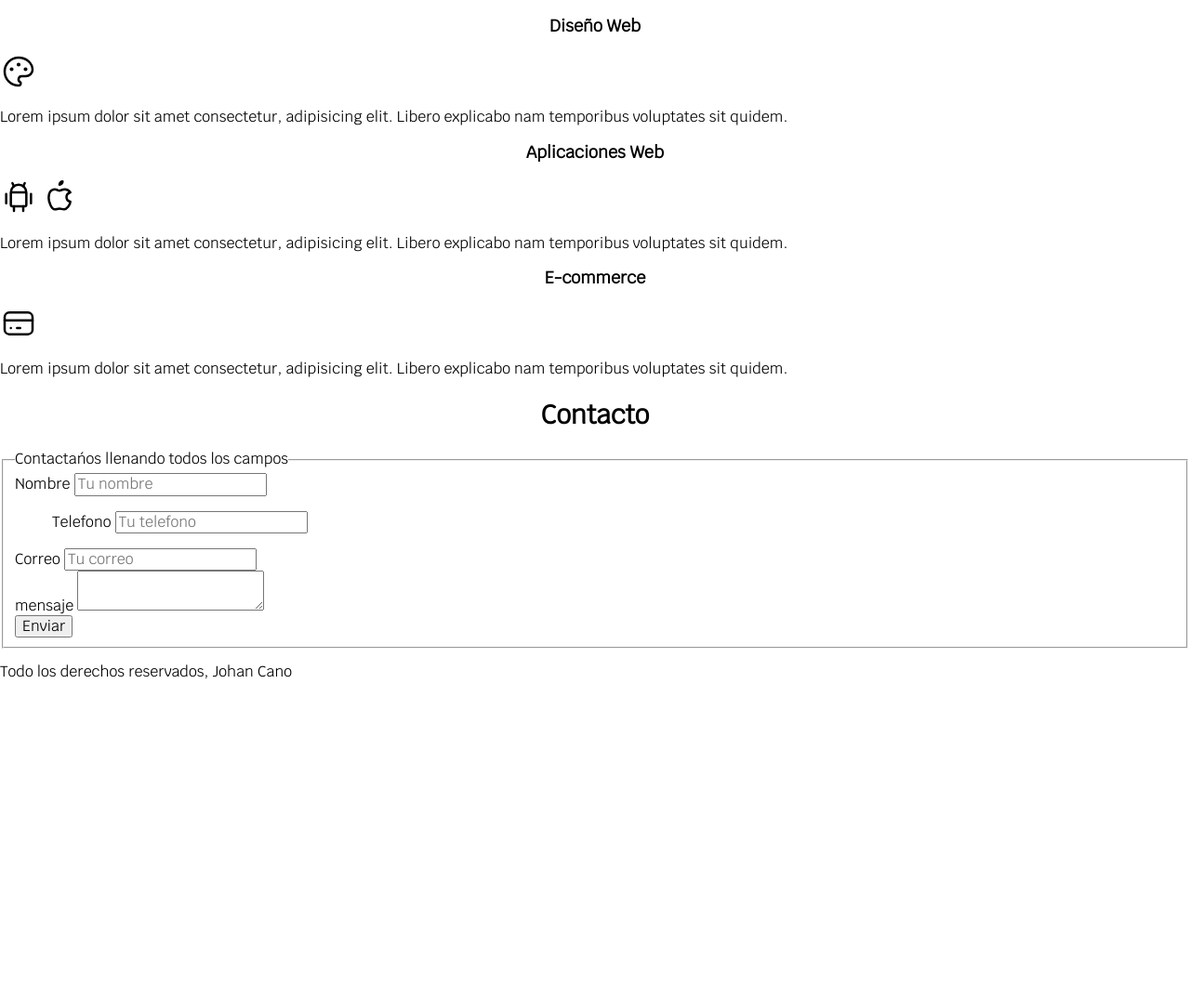
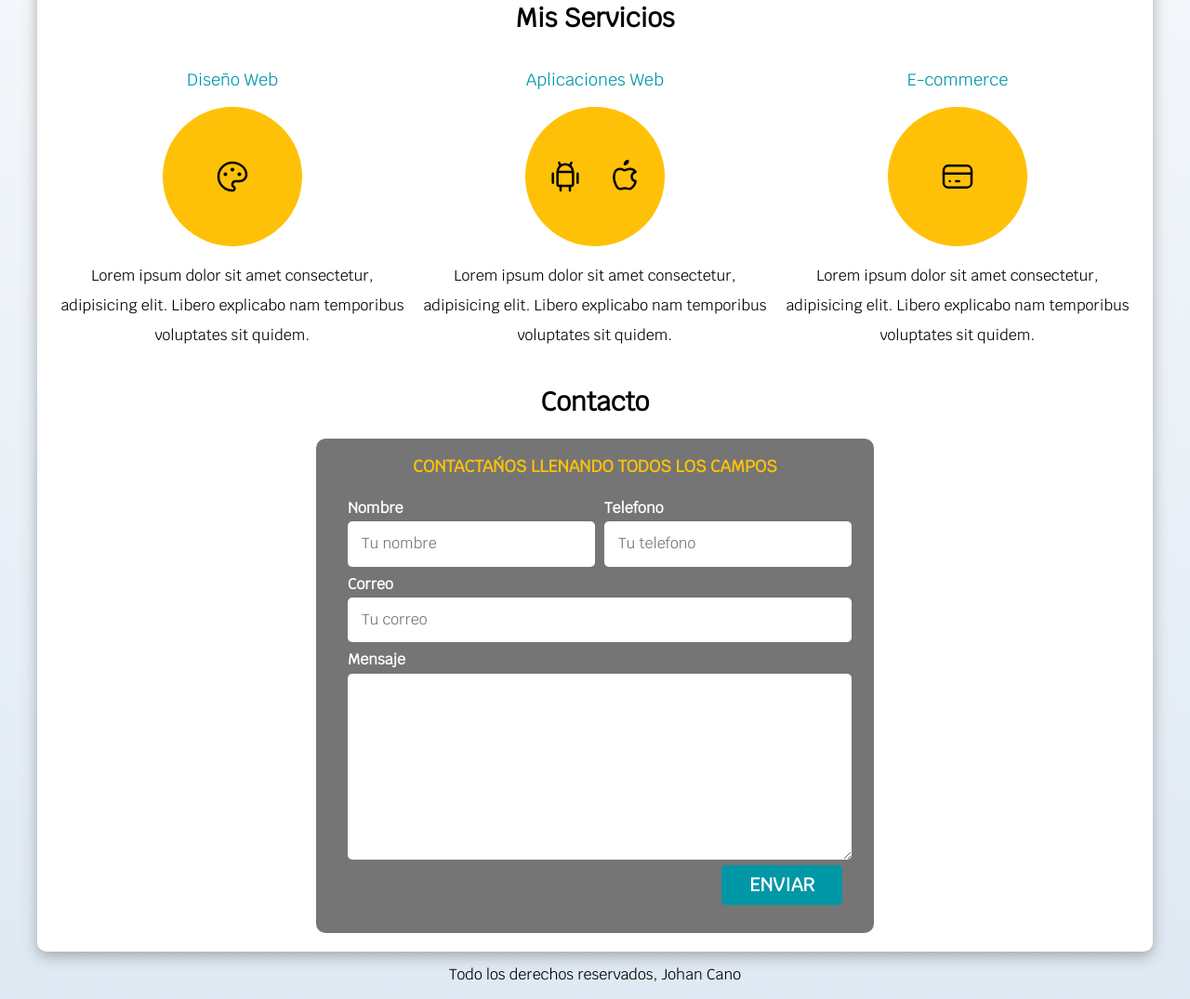
Before and after one commit to canito21/Proyecto1-Freelancer, a plain HTML site: page index.html in a window 1280 px wide. Shown: the part 648-1723 px from the top of the page at 93% size. Before the commit the page ends 1396 px from the top, so only its background shows below. Drawn offline with Linux system fonts and the light colour scheme.

Commit message:
Ultimos ajustes en CSS

```diff
--- a/css/style.css
+++ b/css/style.css
@@ -4,46 +4,26 @@
    --primario: #ffc107;
    --segundario: #0097a7;
    --gris: #757575;
+   --grisClaro: #dfe9f3
 }
-
+/* Globales **/
 html {
    font-size: 62.5%;
-   box-sizing: border-box;
+   box-sizing: border-box; /* Hack para Box Model **/
+   scroll-snap-type: y mandatory;
 }
 *, *:before, *:after {
    box-sizing: inherit;
 }
-
 body {
    font-size: 16px;/*10 px = a 1 rem*/
    font-family: 'Krub', sans-serif;
+   background-image: linear-gradient(to top, var(--grisClaro)0%, var(--blanco)100% );
 }
-
-h1{
-   font-size: 3.8rem;
-}
-
-h2{
-   font-size: 2.8rem;
-}
-
-h3{
-   font-size: 1.8rem;
-}
-
-h1,h2,h3 {
-   text-align: center;
-}
-
-.titulo span {
-   font-size: 2rem;
-}
-
 .contenedor {
    max-width: 120rem;
    margin: 0 auto;
 }
-
 .boton {
    background-color: var(--segundario);
    color: var(--blanco);
@@ -56,13 +36,60 @@ h1,h2,h3 {
    border-radius: .5rem;
    width: 90%;
    text-align: center;
+   border: none;
 }
-
-@media (min-width: 780px) {
+@media (min-width: 768px) {
    .boton {
       width: auto;
    }
 }
+.boton:hover{
+   cursor: pointer;
+}
+
+.sombra {
+   box-shadow: 0px 5px 15px 0px rgba(112,112,112,0.54);
+   background-color: var(--blanco);
+   padding: 2rem;
+   border-radius: 1rem;
+}
+/* Tpografia**/
+h1{
+   font-size: 3.8rem;
+}
+h2{
+   font-size: 2.8rem;
+}
+h3{
+   font-size: 1.8rem;
+}
+h1,h2,h3 {
+   text-align: center;
+}
+
+/* Titulos */
+.titulo span {
+   font-size: 2rem;
+}
+
+/** Utilidades **/
+.w-sm-100{
+   width: 100%;
+}
+
+@media (min-width: 768px) {
+   .w-sm-100{
+      width: auto;
+   }
+}
+.flex {
+   display: flex;
+}
+.alinear-derecha {
+   justify-content: flex-end;
+}
+
+/* Navegacion principal*/
 .nav-bg {
    background-color: var(--segundario);
 }
@@ -94,12 +121,14 @@ h1,h2,h3 {
 
 }
 
+/* Hero */
 .hero {
    background-image: url(../images/hero.jpg);
    background-repeat: no-repeat;
    background-size: cover;
    height: 450px;
    position: relative;
+   margin-bottom: 2rem;
 }
 
 .contenido-hero {
@@ -115,13 +144,116 @@ h1,h2,h3 {
    justify-content: center;
 
 }
-
 .contenido-hero h2,
 .contenido-hero p {
    color: var(--blanco);
 }
-
-.ubicacion {
+.contenido-hero .ubicacion {
    display: flex;
    align-items: flex-end;
 }
+
+/** Servicios **/
+@media (min-width: 768px) {
+   .servicios{
+      display: grid;
+      grid-template-columns: 1fr 1fr 1fr;
+      column-gap: 1rem;
+   }
+}
+
+.servicios,
+.navegacion-principal,
+.formulario {
+   scroll-snap-align: center;
+   scroll-snap-stop: always;
+}
+.servicio {
+   display: flex;
+   flex-direction: column;
+   align-items: center;
+}
+
+.servicio h3 {
+   color: var(--segundario);
+   font-weight: normal;
+}
+.servicio p {
+   line-height: 2;
+   text-align: center;
+
+}
+
+.servicio .iconos {
+   height: 15rem;
+   width: 15rem;
+   background-color: var(--primario);
+   border-radius: 50%;
+   display: flex;
+   justify-content: space-evenly;
+   align-items: center;
+}
+
+/** Contacto **/
+.formulario {
+   background-color: var(--gris);
+   width: min(60rem, 100%);
+   margin: 0 auto;
+   padding: 2rem;
+   border-radius: 1rem;
+}
+
+.formulario fieldset {
+   border: none;
+}
+
+.formulario legend {
+   text-align: center;
+   font-size: 1.8rem;
+   text-transform: uppercase;
+   font-weight: 700;
+   margin-bottom: 2rem;
+   color: var(--primario);
+}
+
+@media (min-width: 768px) {
+   .contenedor-campos {
+      display: grid;
+      grid-template-columns: 50% 50% ;
+      grid-template-rows: auto auto 20rem ;
+      column-gap: 1rem;
+   }
+}
+.campo:nth-child(3),
+   .campo:nth-child(4) {
+   grid-column: 1 / 3;
+
+}
+
+.campo {
+   margin-bottom: 1rem;
+}
+
+.campo label {
+   color: var(--blanco);
+   font-weight: bold;
+   margin-bottom: .5rem;
+   display: block;
+
+}
+
+.campo textarea {
+   height: 20rem;
+}
+
+.input-text {
+   width: 100%;
+   border: none;
+   padding: 1.5rem;
+   border-radius: .5rem;
+}
+
+/** Footer **/
+.footer  {
+   text-align: center;
+}
--- a/index.html
+++ b/index.html
@@ -45,13 +45,14 @@
      </div>
 </section>
 
-<main>
-
+<main class="contenedor sombra">
   <h2>Mis Servicios</h2>
 
-  <section>
+  <div class="servicios">
+    <section class="servicio">
+
       <h3>Diseño Web</h3>
-
+        <div class="iconos">
           <svg xmlns="http://www.w3.org/2000/svg" class="icon icon-tabler icon-tabler-palette" width="40" height="40" viewBox="0 0 24 24" stroke-width="1.5" stroke="#000000" fill="none" stroke-linecap="round" stroke-linejoin="round">
             <path stroke="none" d="M0 0h24v24H0z" fill="none"/>
             <path d="M12 21a9 9 0 1 1 0 -18a9 8 0 0 1 9 8a4.5 4 0 0 1 -4.5 4h-2.5a2 2 0 0 0 -1 3.75a1.3 1.3 0 0 1 -1 2.25" />
@@ -59,12 +60,14 @@
             <circle cx="12" cy="7.5" r=".5" fill="currentColor" />
             <circle cx="16.5" cy="10.5" r=".5" fill="currentColor" />
           </svg>
+          </div>
       <p>Lorem ipsum dolor sit amet consectetur, adipisicing elit. Libero explicabo
       nam temporibus voluptates sit quidem.</p>
     </section>
 
-  <section>
+    <section class="servicio">
       <h3>Aplicaciones Web</h3>
+        <div class="iconos">
           <svg xmlns="http://www.w3.org/2000/svg" class="icon icon-tabler icon-tabler-brand-android" width="40" height="40" viewBox="0 0 24 24" stroke-width="1.5" stroke="#000000" fill="none" stroke-linecap="round" stroke-linejoin="round">
             <path stroke="none" d="M0 0h24v24H0z" fill="none"/>
             <line x1="4" y1="10" x2="4" y2="16" />
@@ -80,12 +83,14 @@
             <path d="M9 7c-3 0 -4 3 -4 5.5c0 3 2 7.5 4 7.5c1.088 -.046 1.679 -.5 3 -.5c1.312 0 1.5 .5 3 .5s4 -3 4 -5c-.028 -.01 -2.472 -.403 -2.5 -3c-.019 -2.17 2.416 -2.954 2.5 -3c-1.023 -1.492 -2.951 -1.963 -3.5 -2c-1.433 -.111 -2.83 1 -3.5 1c-.68 0 -1.9 -1 -3 -1z" />
             <path d="M12 4a2 2 0 0 0 2 -2a2 2 0 0 0 -2 2" />
           </svg>
+        </div>
       <p>Lorem ipsum dolor sit amet consectetur, adipisicing elit. Libero explicabo
       nam temporibus voluptates sit quidem.</p>
     </section>
 
-  <section>
+    <section class="servicio">
       <h3>E-commerce</h3>
+        <div class="iconos">
           <svg xmlns="http://www.w3.org/2000/svg" class="icon icon-tabler icon-tabler-credit-card" width="40" height="40" viewBox="0 0 24 24" stroke-width="1.5" stroke="#000000" fill="none" stroke-linecap="round" stroke-linejoin="round">
             <path stroke="none" d="M0 0h24v24H0z" fill="none"/>
             <rect x="3" y="5" width="18" height="14" rx="3" />
@@ -93,51 +98,52 @@
             <line x1="7" y1="15" x2="7.01" y2="15" />
             <line x1="11" y1="15" x2="13" y2="15" />
           </svg>
+        </div>
       <p>Lorem ipsum dolor sit amet consectetur, adipisicing elit. Libero explicabo
       nam temporibus voluptates sit quidem.</p>
     </section>
 
-</main>
+  </div><!--.servicios-->
 
   <section>
     <h2>Contacto</h2>
 
-    <form action="">
+      <form class="formulario">
         <Fieldset>
           <legend>Contactańos llenando todos los campos</legend>
 
-          <div>
+           <div class="contenedor-campos">
+              <div class="campo">
                 <label>Nombre</label>
-            <input type="text" placeholder="Tu nombre">
+                <input class="input-text" type="text" placeholder="Tu nombre">
               </div>
 
-          <dir>
+              <div class="campo">
                 <label>Telefono</label>
-            <input type="tel" placeholder="Tu telefono">
-          </dir>
-
-          <div>
-            <label>Correo</label>
-            <input type="email" placeholder="Tu correo">
+                <input class="input-text" type="tel" placeholder="Tu telefono">
               </div>
 
-          <div>
-            <label for="">mensaje</label>
-            <textarea></textarea>
+              <div class="campo">
+                <label>Correo</label>
+                <input class="input-text" type="email" placeholder="Tu correo">
               </div>
 
-          <div>
-            <input type="submit" value="Enviar">
+              <div class="campo">
+                <label for="">Mensaje</label>
+                <textarea class="input-text"></textarea>
               </div>
+            </div><!-- Contenedor de los campos-->
 
+            <div class="alinear-derecha flex">
+              <input class="boton w-sm-100" type="submit" value="Enviar">
+            </div>
 
         </Fieldset>
       </form>
   </section>
-
-
+</main>
+    <footer class="footer">
       <p>Todo los derechos reservados, Johan Cano</p>
-
-
+    </footer>
 </body>
 </html>
```
Lines whose indentation alone changed are shown as unchanged.
